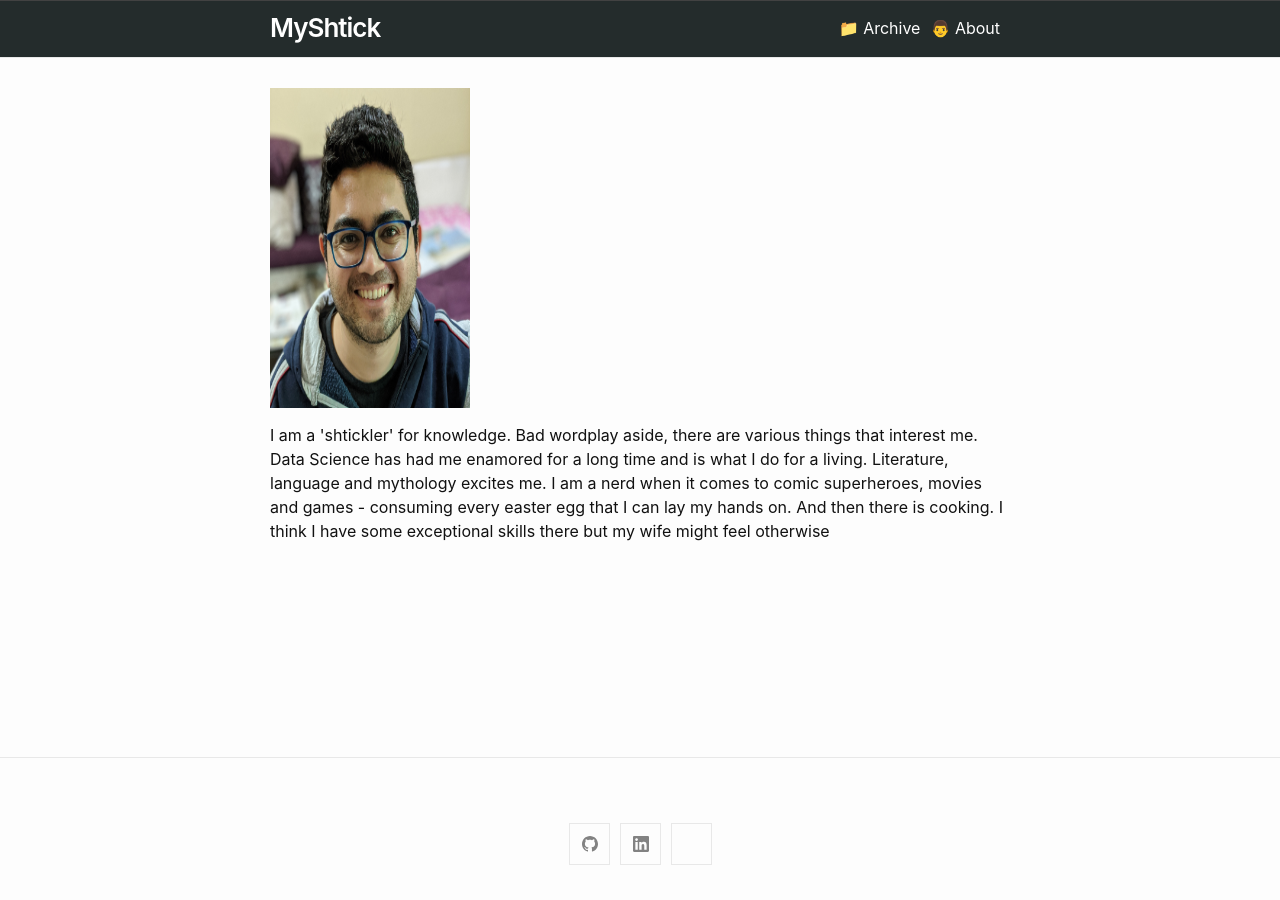
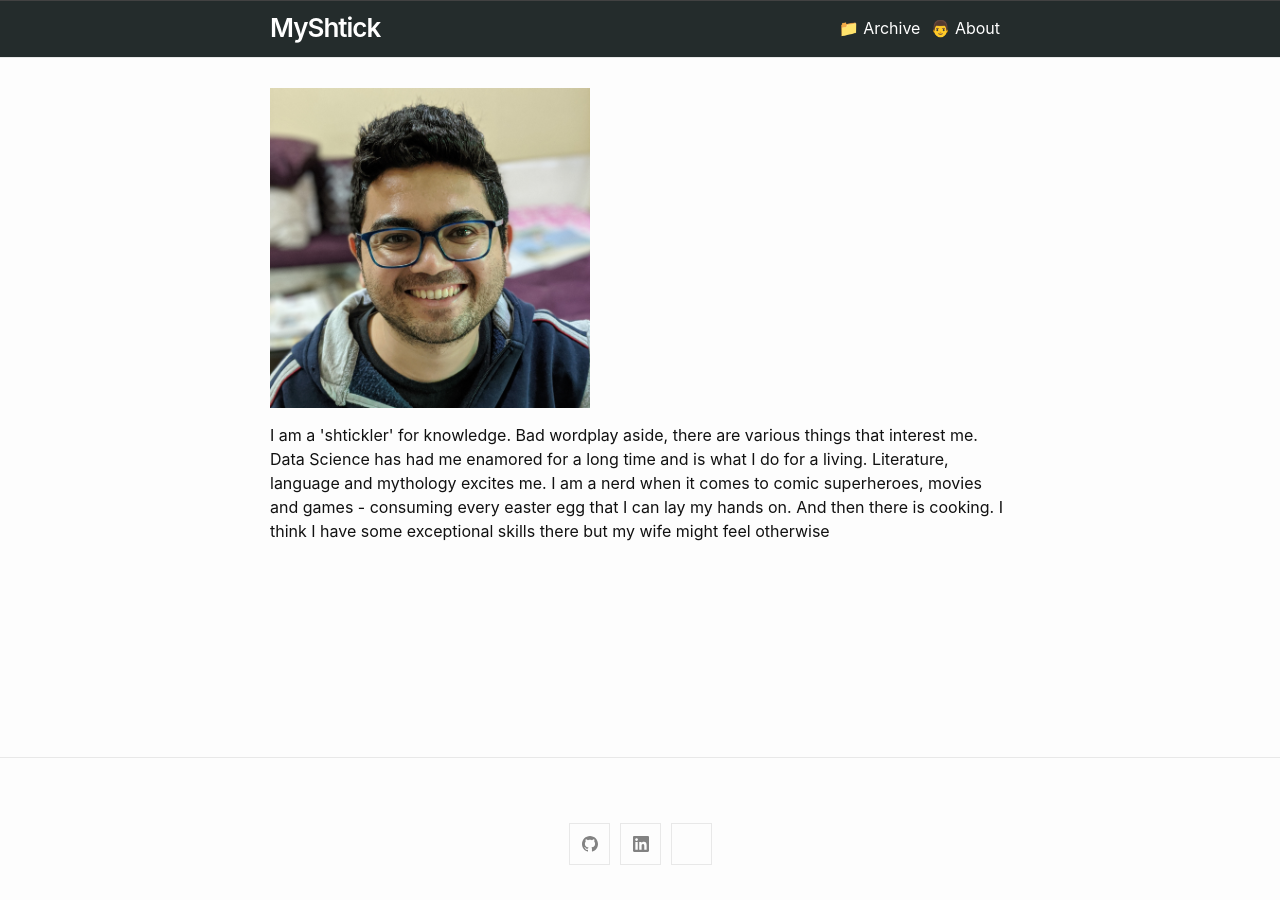
Before and after one commit to nitinrawatiitd/nitinrawatiitd.github.io, a Jekyll site: the page built from docs/about.html, in a window 1280 px wide. Built offline with Jekyll 4.4.1, drawn with Linux system fonts in a browser that asks for light colours.

Commit message:
image settings in base.css

```diff
--- a/docs/_sass/minima/_base.scss
+++ b/docs/_sass/minima/_base.scss
@@ -64,7 +64,7 @@ main {
  * Images
  */
 img {
-  max-width: 200px;
+  max-width: 1000px;
   vertical-align: middle;
 }
 
```
